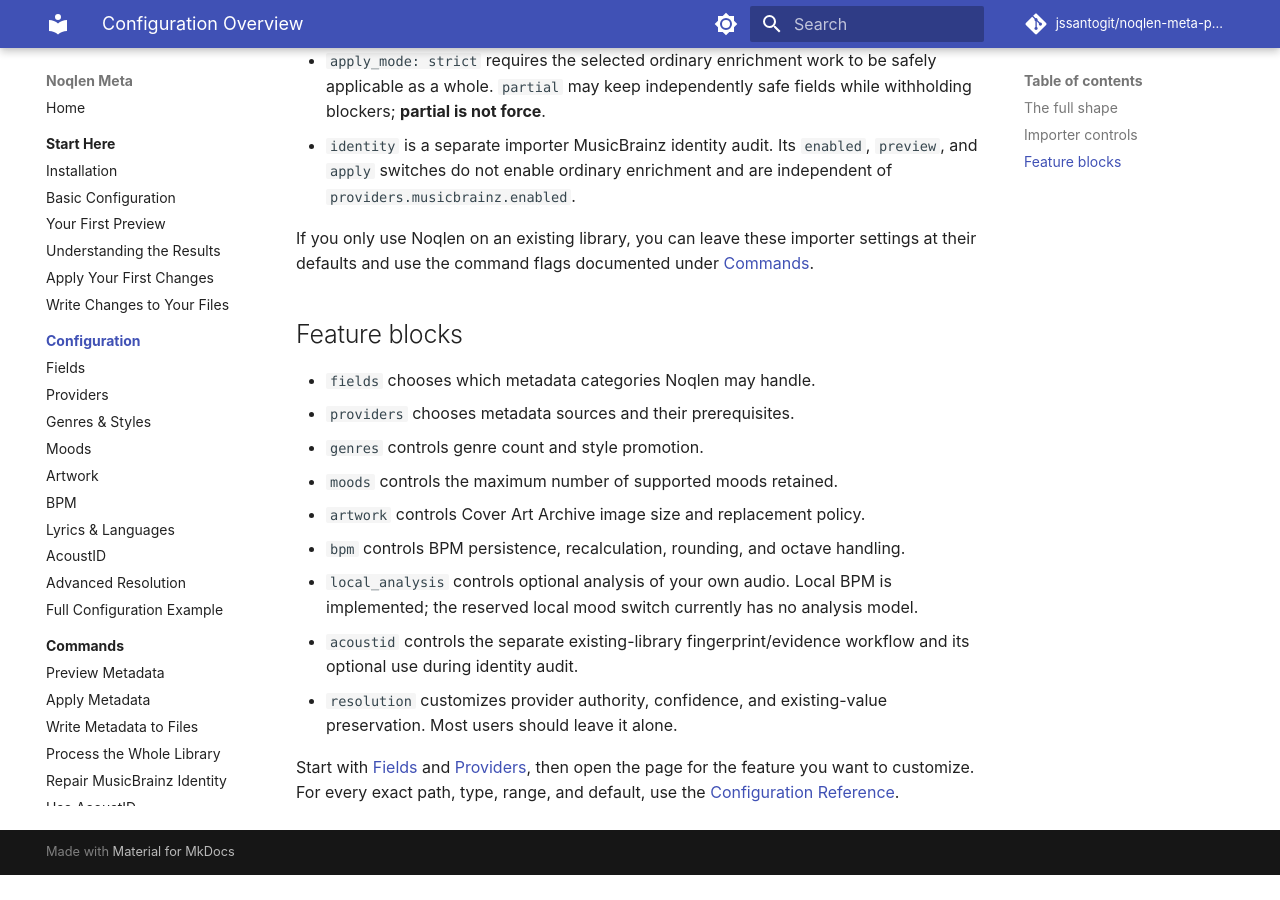
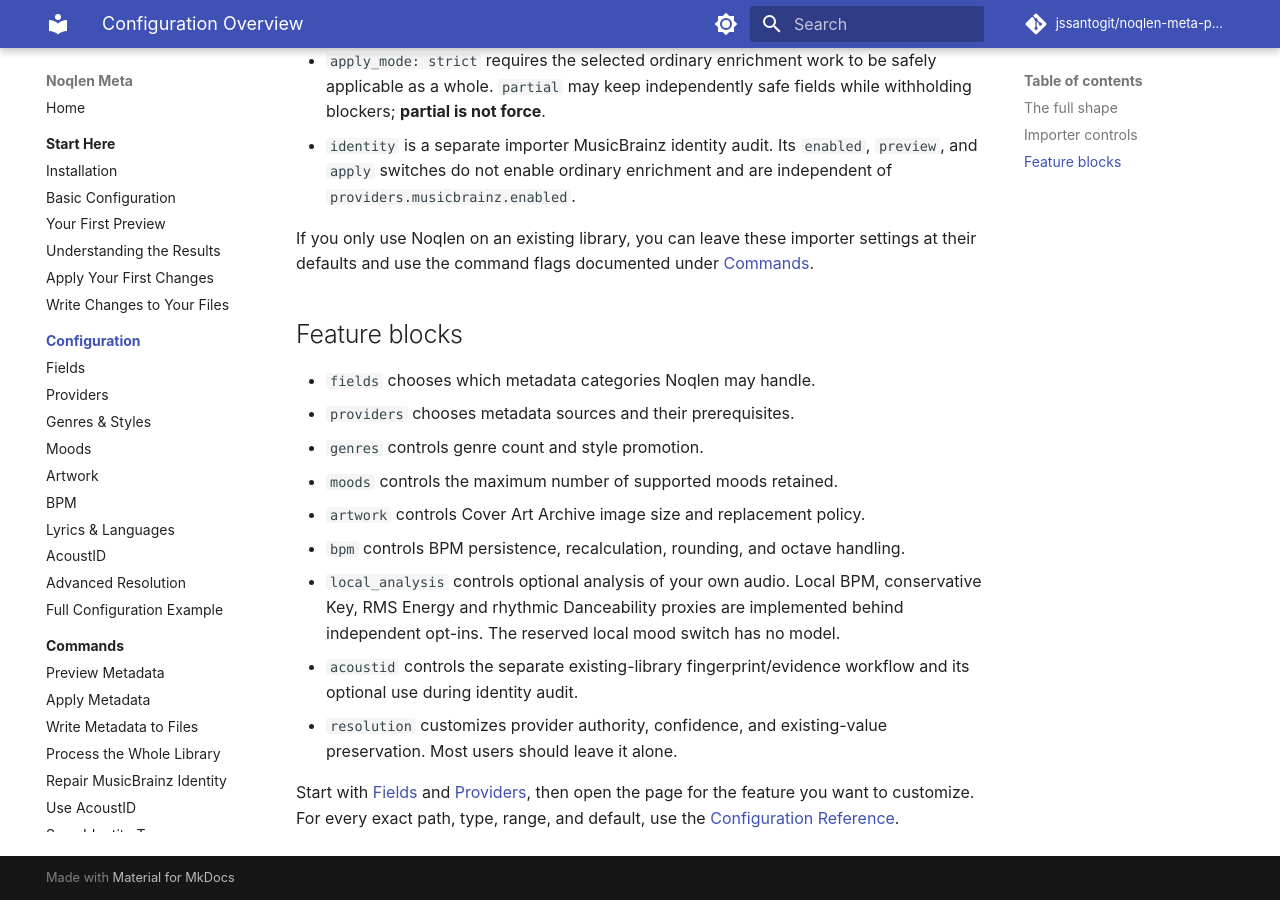
Before and after one commit to jssantogit/noqlen-meta-plugin, an MkDocs documentation site: the page built from site-docs/configuration/index.md, in a window 1280 px wide and 900 px high, scrolled down 1213 px. Built offline with MkDocs 1.6.1 and Material for MkDocs 9.7.7, drawn with Linux system fonts in a browser that asks for light colours; comment, search, counter and statistics services are not loaded; before the commit the page ends 2088 px from its top, so only the background shows below that.

Commit message:
docs(v3): update user manual, compatibility and package README to 3.0 capabilities

```diff
--- a/site-docs/configuration/index.md
+++ b/site-docs/configuration/index.md
@@ -72,8 +72,9 @@ settings at their defaults and use the command flags documented under
 - `moods` controls the maximum number of supported moods retained.
 - `artwork` controls Cover Art Archive image size and replacement policy.
 - `bpm` controls BPM persistence, recalculation, rounding, and octave handling.
-- `local_analysis` controls optional analysis of your own audio. Local BPM is
-  implemented; the reserved local mood switch currently has no analysis model.
+- `local_analysis` controls optional analysis of your own audio. Local BPM,
+  conservative Key, RMS Energy and rhythmic Danceability proxies are implemented
+  behind independent opt-ins. The reserved local mood switch has no model.
 - `acoustid` controls the separate existing-library fingerprint/evidence
   workflow and its optional use during identity audit.
 - `resolution` customizes provider authority, confidence, and existing-value
```
